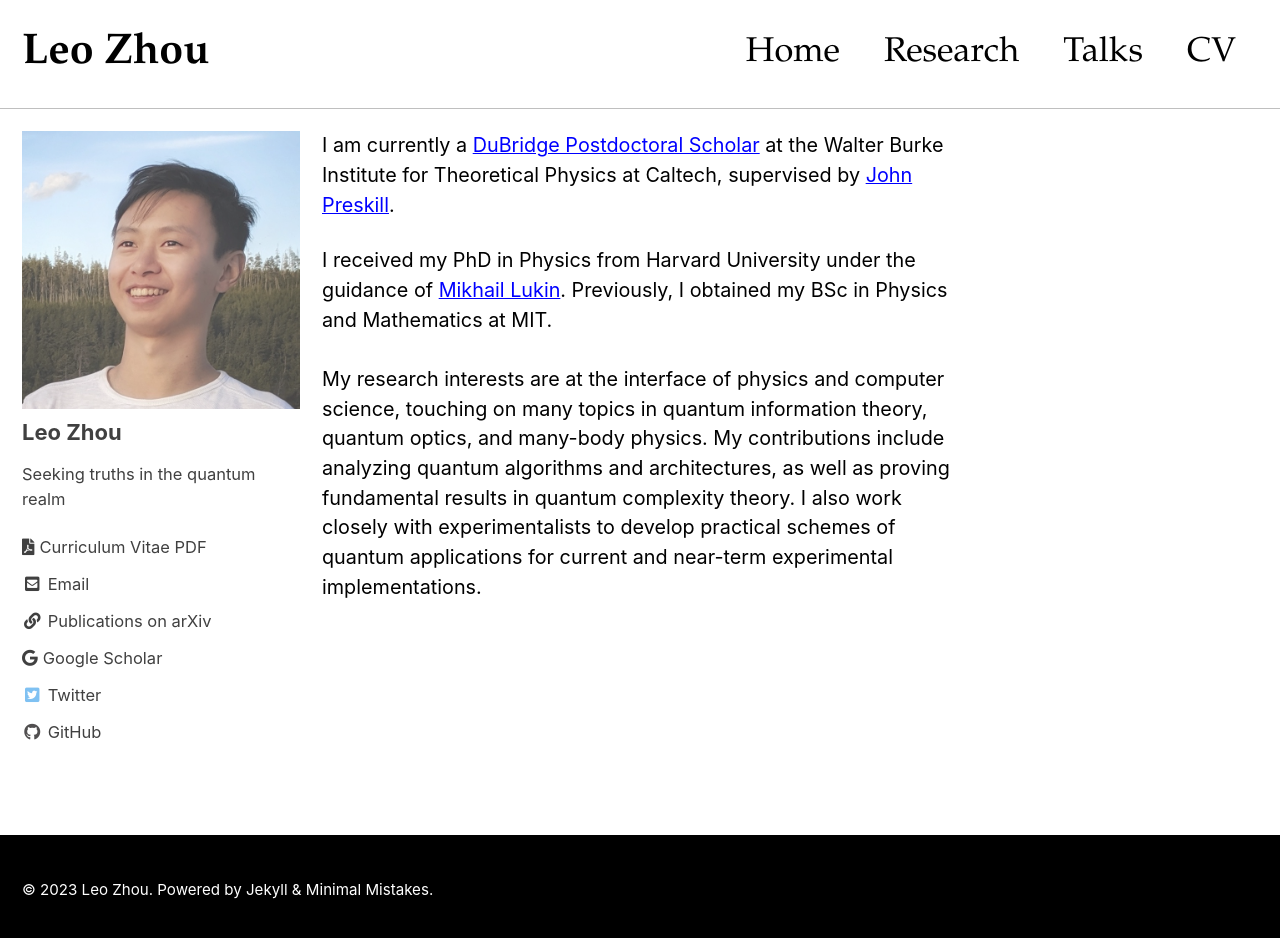
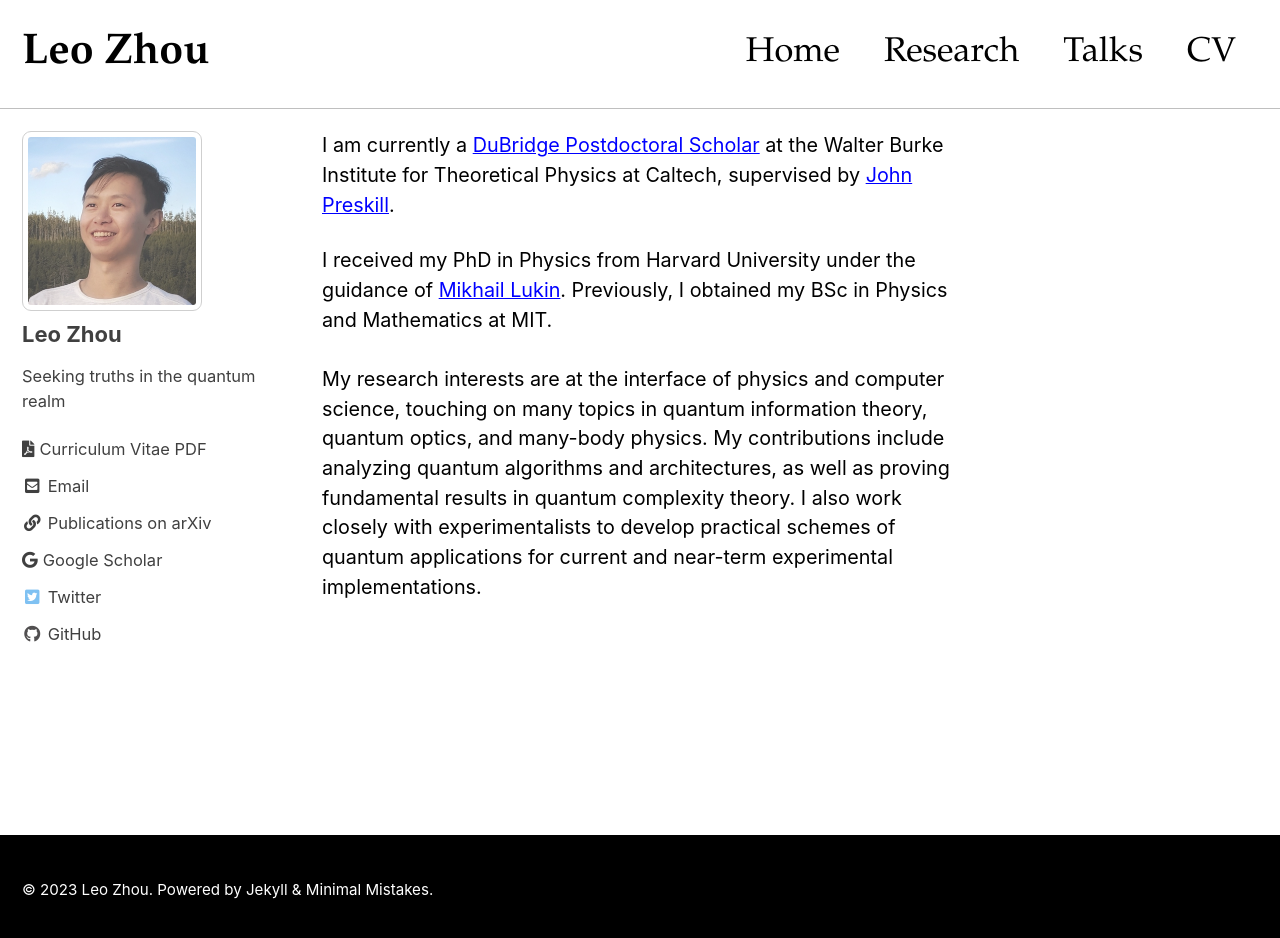
Before and after one commit to leozhou92/leozhou92.github.io, a Jekyll site: the page built from index.html, in a window 1280 px wide and 946 px high. Shown: the top 938 px of the window. Built offline with Jekyll 4.4.1, drawn with Linux system fonts in a browser that asks for light colours; cached includes are drawn as plain includes; the list of posts is cut into pages by our own code.

Commit message:
Tweak v2

```diff
--- a/_includes/author-profile.html
+++ b/_includes/author-profile.html
@@ -4,7 +4,7 @@
 <div itemscope itemtype="https://schema.org/Person" class="h-card">
 
   {% if author.avatar %}
-    <div class="author__avatar2">
+    <div class="author__avatar">
       <a href="{{ author.home | default: '/' | absolute_url }}">
         <img src="{{ author.avatar | relative_url }}" alt="{{ author.name }}" itemprop="image" class="u-photo">
       </a>
--- a/_sass/minimal-mistakes/_sidebar.scss
+++ b/_sass/minimal-mistakes/_sidebar.scss
@@ -128,14 +128,13 @@
   height: 36px;
 
   @include breakpoint($large) {
-    display: block;
     width: auto;
     height: auto;
   }
 
   img {
-    max-width: 110px;
-    border-radius: 50%;
+    max-width: 180px;
+    border-radius: 5%;
 
     @include breakpoint($large) {
       padding: 5px;
```
